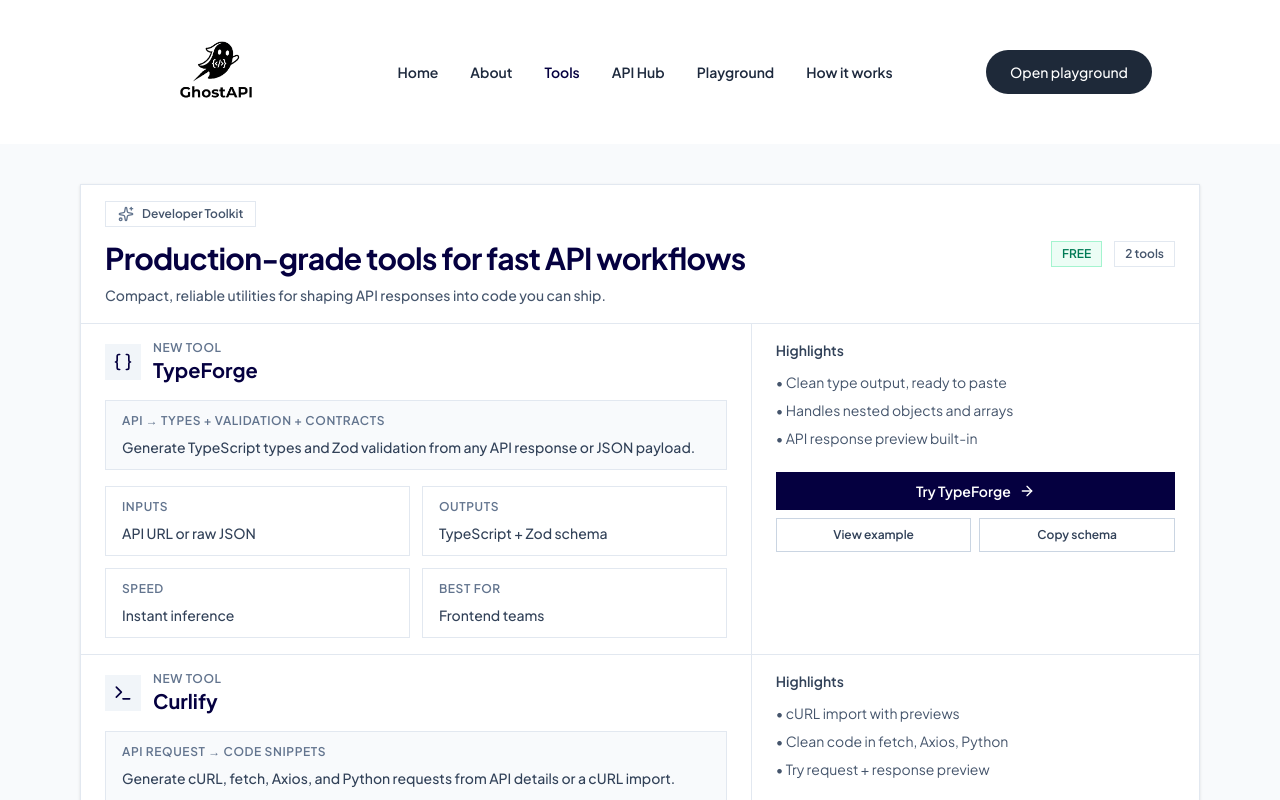
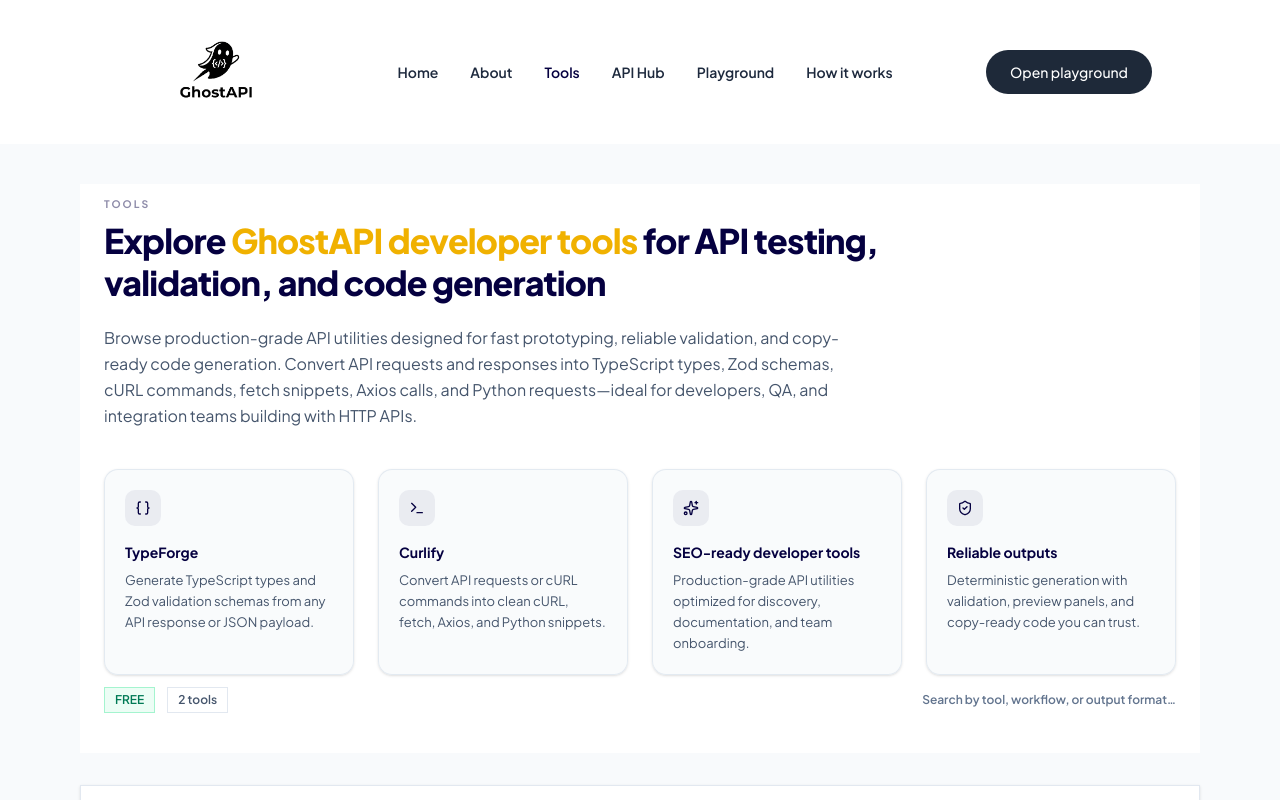
Before and after one commit to Jeston10/GhostAPI, a Next.js app: page /tools in a window 1280 px wide. Shown: the top 800 px of the page. Built offline with nearby package versions, Linux system fonts and the light colour scheme.

Commit message:
prod changes

```diff
--- a/src/app/tools/page.tsx
+++ b/src/app/tools/page.tsx
@@ -1,7 +1,30 @@
 import { SiteFooter } from "@/components/layout/site-footer";
 import { SiteNav } from "@/components/layout/site-nav";
-import { Braces, ArrowRight, Sparkles, Terminal } from "lucide-react";
+import { Braces, ArrowRight, Sparkles, Terminal, ShieldCheck } from "lucide-react";
 import Link from "next/link";
+
+const TOOL_FEATURES = [
+  {
+    icon: Braces,
+    title: "TypeForge",
+    body: "Generate TypeScript types and Zod validation schemas from any API response or JSON payload.",
+  },
+  {
+    icon: Terminal,
+    title: "Curlify",
+    body: "Convert API requests or cURL commands into clean cURL, fetch, Axios, and Python snippets.",
+  },
+  {
+    icon: Sparkles,
+    title: "SEO-ready developer tools",
+    body: "Production-grade API utilities optimized for discovery, documentation, and team onboarding.",
+  },
+  {
+    icon: ShieldCheck,
+    title: "Reliable outputs",
+    body: "Deterministic generation with validation, preview panels, and copy-ready code you can trust.",
+  },
+] as const;
 
 export default function ToolsPage() {
   return (
@@ -11,6 +34,50 @@
       </section>
 
       <main className="mx-auto w-full max-w-6xl px-4 pb-16 pt-8 md:pt-10">
+        <section className="mb-8 min-w-0 overflow-x-hidden bg-white">
+          <div className="mx-auto max-w-6xl min-w-0 px-4 py-10 md:px-6 md:py-4 lg:py-3">
+            <p className="text-[0.65rem] font-bold uppercase tracking-[0.2em] text-[#050040]/45">
+              Tools
+            </p>
+            <h1 className="mt-2 max-w-4xl text-3xl font-extrabold tracking-tight text-[#050040] md:text-[2.125rem] md:leading-tight">
+              Explore <span className="text-yellow-500">GhostAPI developer tools</span> for API testing,
+              validation, and code generation
+            </h1>
+            <p className="mt-5 max-w-3xl text-[15px] leading-relaxed text-slate-600 md:text-base">
+              Browse production-grade API utilities designed for fast prototyping, reliable validation, and
+              copy-ready code generation. Convert API requests and responses into TypeScript types, Zod
+              schemas, cURL commands, fetch snippets, Axios calls, and Python requests—ideal for developers,
+              QA, and integration teams building with HTTP APIs.
+            </p>
+
+            <ul className="mt-10 grid list-none gap-5 sm:grid-cols-2 xl:grid-cols-4 xl:gap-6">
+              {TOOL_FEATURES.map(({ icon: Icon, title, body }) => (
+                <li key={title} className="rounded-xl border border-slate-200/90 bg-slate-50/80 p-5 shadow-sm">
+                  <div className="flex h-9 w-9 items-center justify-center rounded-lg bg-[#050040]/[0.06] text-[#050040]">
+                    <Icon className="size-4" strokeWidth={2} aria-hidden />
+                  </div>
+                  <h2 className="mt-4 text-sm font-bold text-[#050040]">{title}</h2>
+                  <p className="mt-2 text-[13px] leading-relaxed text-slate-600">{body}</p>
+                </li>
+              ))}
+            </ul>
+          </div>
+
+          <div className="mx-auto flex max-w-6xl flex-wrap items-center justify-between gap-3 px-4 pb-10 md:px-6">
+            <div className="flex items-center gap-3">
+              <span className="border border-emerald-200 bg-emerald-50 px-2.5 py-1 text-xs font-semibold text-emerald-700">
+                FREE
+              </span>
+              <span className="border border-slate-200 bg-white px-2.5 py-1 text-xs font-semibold text-slate-600">
+                2 tools
+              </span>
+            </div>
+            <div className="text-xs font-semibold text-slate-500">
+              Search by tool, workflow, or output format…
+            </div>
+          </div>
+        </section>
+
         <div className="border border-slate-200 bg-white shadow-sm">
           <div className="flex flex-wrap items-center justify-between gap-4 border-b border-slate-200 px-4 py-4 md:px-6">
             <div>
```
